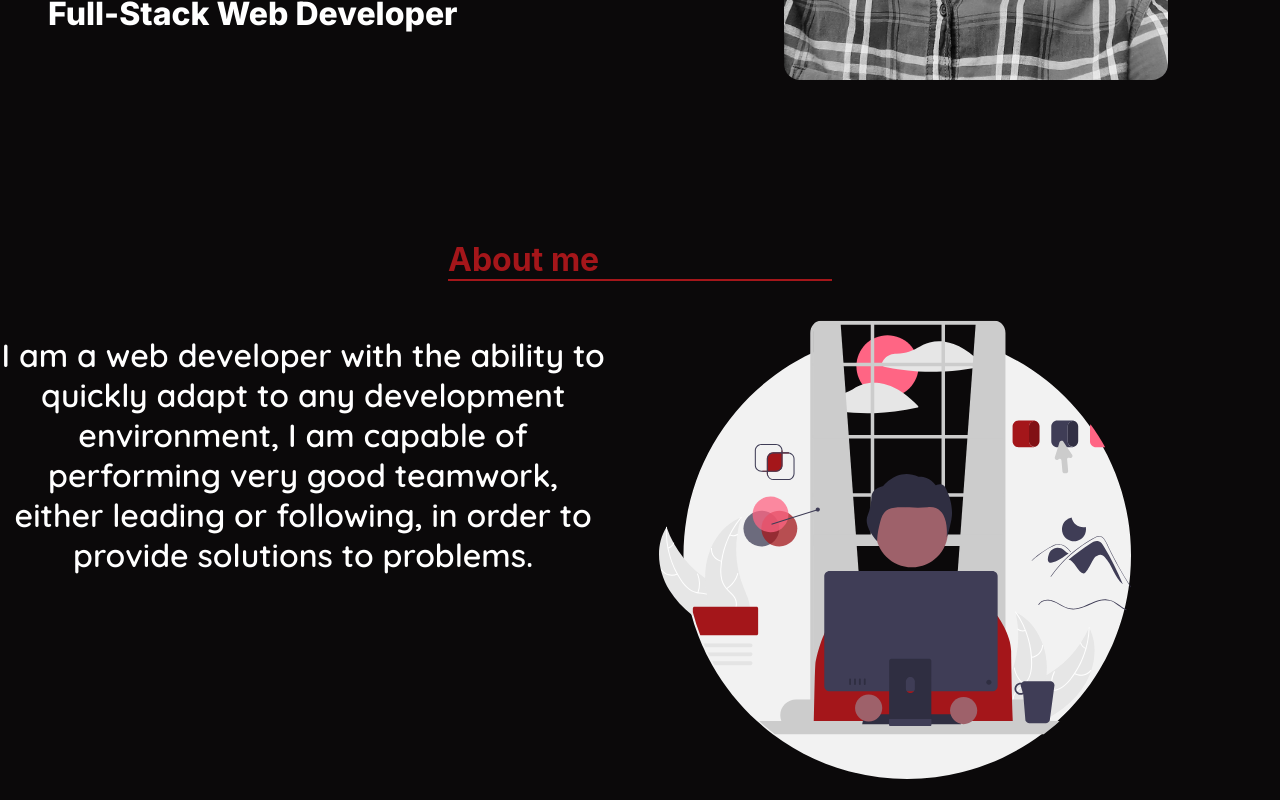
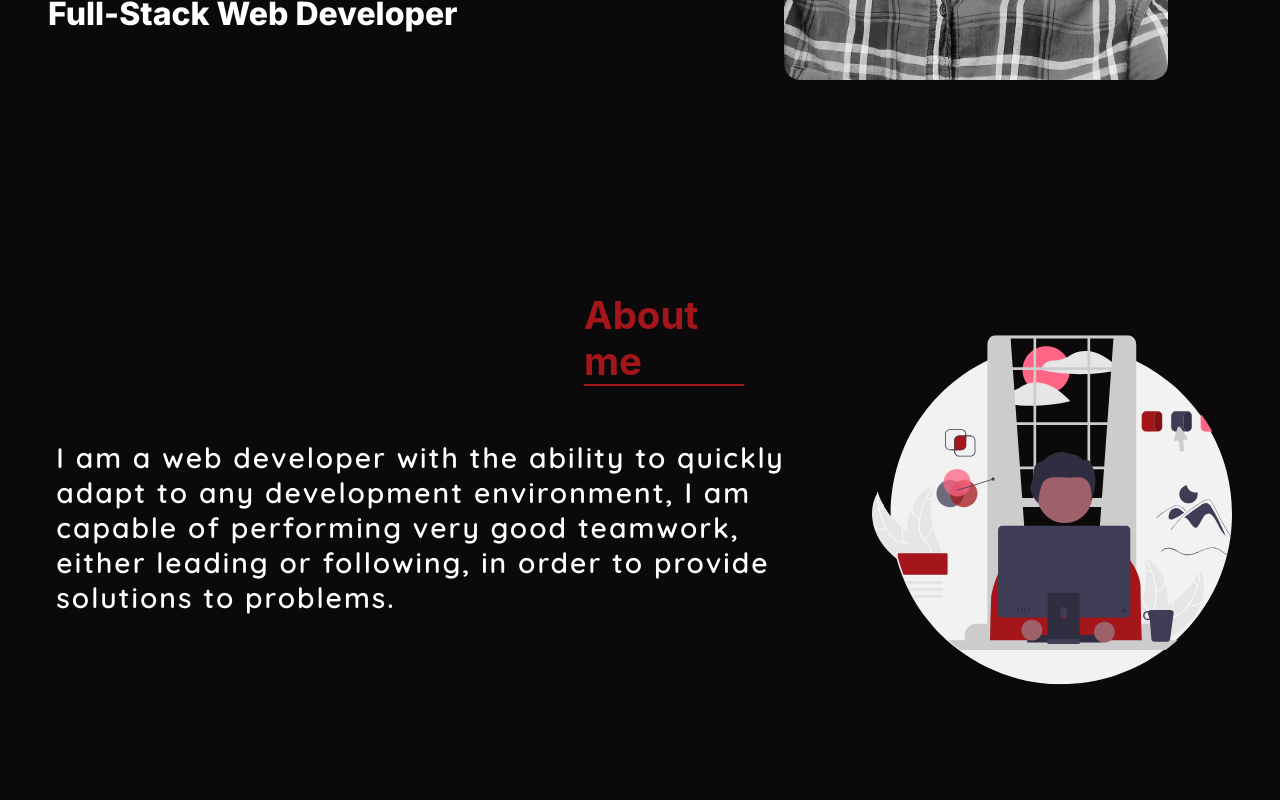
Before and after one commit to Lord-Mugen/Mugen-Portfolio, a React (Create React App) app: page / in a window 1280 px wide. Shown: the part 498-1298 px from the top of the page. Built offline with nearby package versions, Linux system fonts and the light colour scheme.

Commit message:
progress with respondive on about section

```diff
--- a/src/Components/About/About.css
+++ b/src/Components/About/About.css
@@ -12,13 +12,13 @@
 }
 
 .about-title-container{
-    width: 30%;
-    align-items: center
+    width: 7em;
+    align-items: start;
 }
 
 .about-title{
     color: var(--red);
-    font-size: clamp(1.5em, 4vw, 2rem);
+    font-size: clamp(1.5em, 3vw, 2rem);
 
 }
 
@@ -43,30 +43,94 @@
 
 
 .about-me{
-    width: 90%
+    width: 100%;
 }
 
 .about-me-description{
     color: var(--white);
     text-align: center;
     font-family: 'Quicksand', sans-serif;
-    font-size: clamp(1em, 4vw, 2rem);
+    font-size: clamp(1em, 2.3vw, 3rem);
+    padding: 0 1em;
 }
 
 .about-image-container{
+    position: relative;
     display: inline-block;
-    width: 100%;
+    width:clamp(20em, 2vw, 50rem);
 }
 
 .about-image{
-    width: 70%;
-    padding: 1em 3.3em;
+    width: 80%;
+    padding: 1em 2em;
+
 }
 
 
 
 @media (min-width: 768px) {
+
+    .about-container{
+        display: inline-block;
+        padding-top: 3em;
+    }
+
+    .about-title-container{
+        width: 10em;
+        align-items: center;
+        padding-left: 3em;
+    }
+
     .about{
-        display: flex;
+        display: grid;
+        grid-auto-flow: column;
+        justify-content: center;
+    }
+
+    .about-me-description{
+        text-align: start;
+        padding-left: 2.5em;
+        letter-spacing: 2px;
+    }
+
+    .about-image-container{
+        position: relative;
+        top: -20%;
+        width: 100%;
+
+    }
+
+}
+
+
+@media (min-width: 992px) {
+
+    .about-title-container{
+        width: 10em;
+        align-items: start;
+    }
+
+    .about-title{
+        font-size: clamp(1.5em, 3vw, 3rem);
+
+    }
+
+    .about-me-description{
+        width: 85%;
+        text-align: start;
+        font-size: clamp(1em, 2.2vw, 3rem);
+        padding: 0 0 0 2em;
+    }
+
+    .about-image-container{
+        width:100%;
+        position: relative;
+        top: -29%;
+        left: -10%;
+    }
+
+    .about-image{
+        height: 100%;
+        width: 90%;
     }
 }
```
